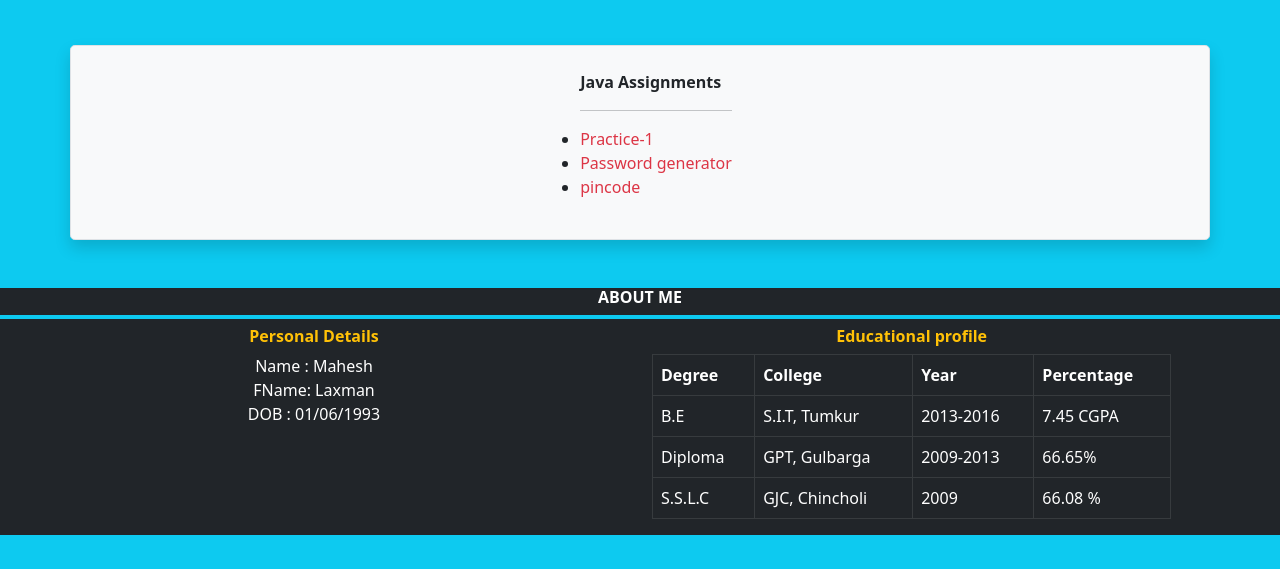
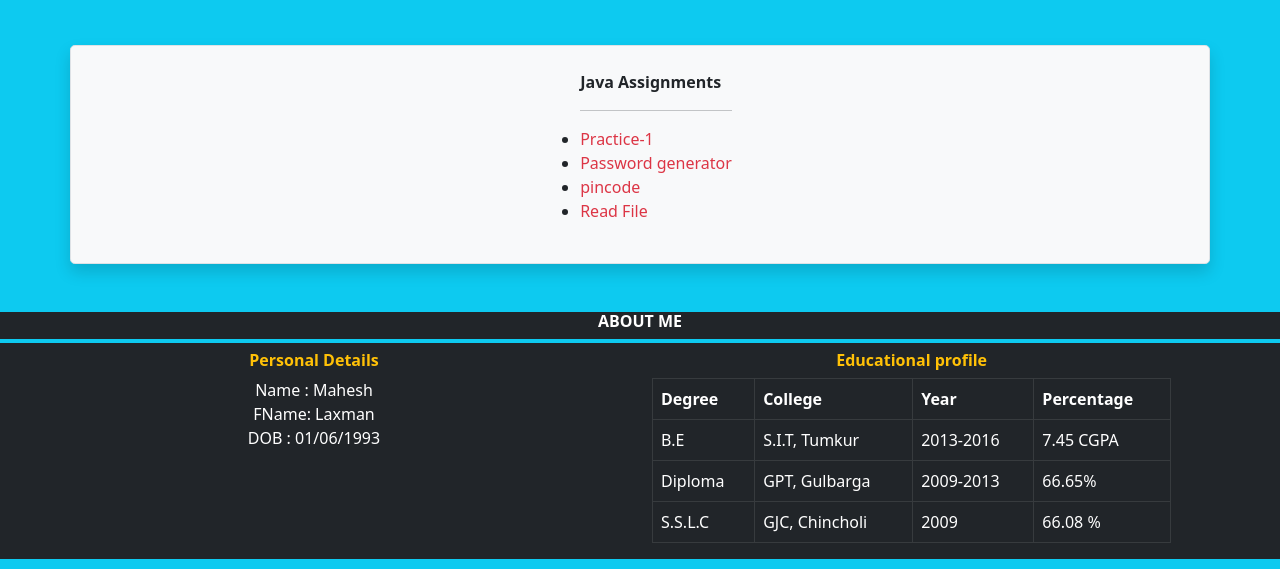
Before and after one commit to Maheshlaxmanjadhav/sangamone-Java, a plain HTML site: page index.html in a window 1280 px wide. Shown: the part 231-800 px from the top of the page. Drawn offline with nearby package versions, Linux system fonts and the light colour scheme.

Commit message:
Update index.html

```diff
--- a/index.html
+++ b/index.html
@@ -29,6 +29,7 @@
           <li><a href="test.zip" class="text-decoration-none text-danger">Practice-1</a></li>
           <li><a href="Pass.java" class="text-decoration-none text-danger">Password generator</a></li>
           <li><a href="pincode.java" class="text-decoration-none text-danger">pincode</a></li>
+          <li><a href="csv.java" class="text-decoration-none text-danger">Read File</a></li>
         </ul>
       </div>
     </div>
```
